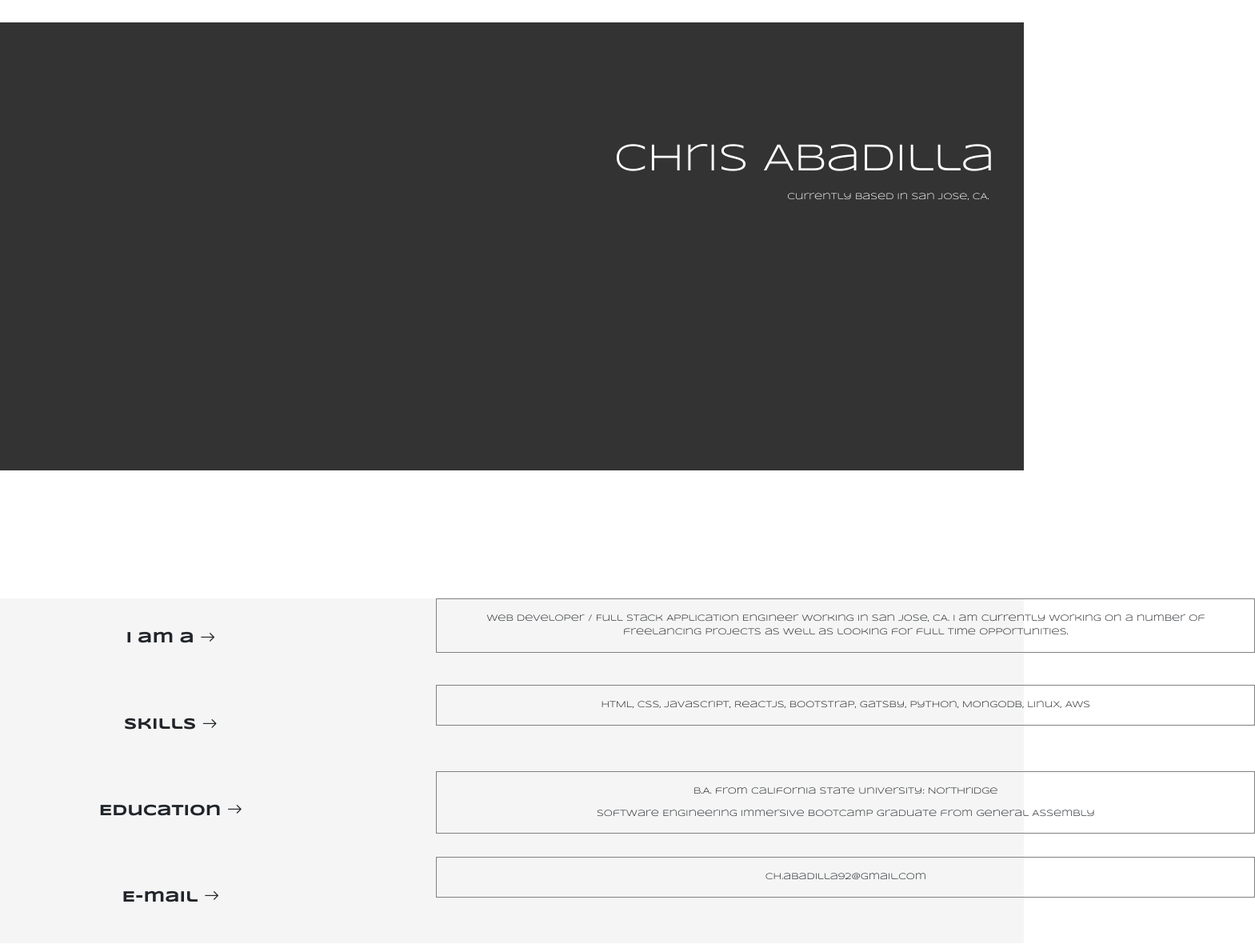
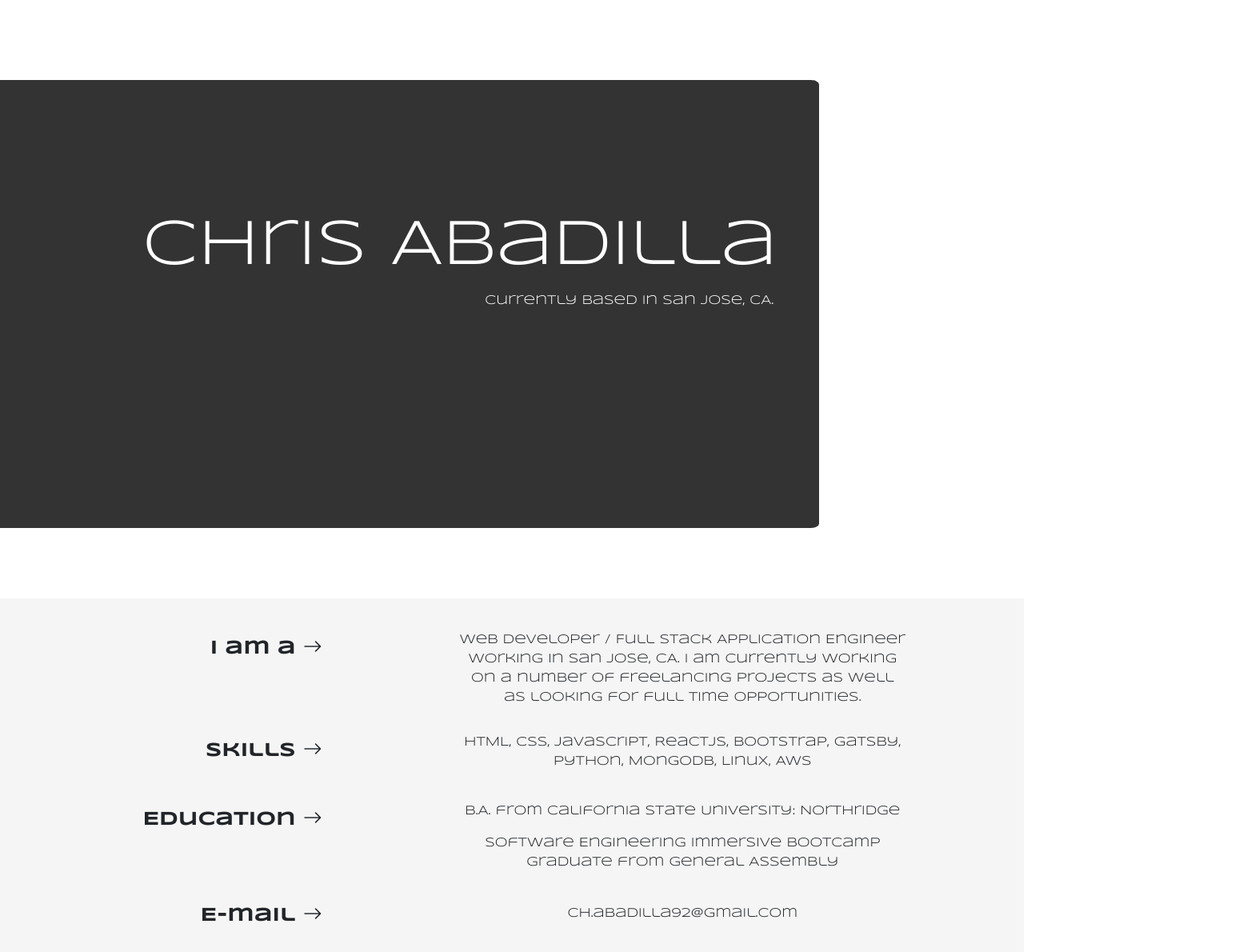
Before and after one commit to chabadilla92/reactportfolio, a React (Create React App) app: page /about in a window 1280 px wide. Shown: the part 52-1242 px from the top of the page at 80% size, 1569 px wide, since content can reach past the window. Built offline with nearby package versions, Linux system fonts and the light colour scheme; a web font is replaced by a local one.

Commit message:
finished

```diff
--- a/src/App.css
+++ b/src/App.css
@@ -399,21 +399,22 @@ li > a {
   #footerdiv > li > a {
     font-size: .8rem;
   }
+
+
+  #col2 > div {
+    border: none;
+    width: auto;
+  }
+
+  #row6 > #col2 {
+    padding-bottom: 0;
+  }
 }
 
 @media screen and (min-width:684px) {
   #footerdiv > li > a {
     font-size: 1rem;
   }
-
-  .projecttitle > a {
-    font-size: .8rem;
-  }
-
-  card > p {
-    font-size: .5rem;
-  }
-
 
 }
 
@@ -441,6 +442,8 @@ li > a {
   #footerdiv > li > a {
     font-size: .8rem;
   }
+
+
 }
 
 /* TABLET */
@@ -485,6 +488,34 @@ li > a {
   #footerdiv > li > a {
     font-size: 1.2rem;
   }
+
+/* About Me Page */
+  #aboutmeul > li > a {
+    font-size: 2em;
+  }
+
+  #row2 {
+    height: 60vh;
+    position: relative;
+  }
+
+  #aboutmeheader {
+    height: 40vh;
+    width: 80vw;
+    position: absolute;
+    top: 10%;
+    border-radius: 0 1% 1% 0;
+  }
+
+  #col1 > div > h3 {
+    padding: 1em;
+    text-align: right;
+  }
+
+   #row6 > #col2 {
+    padding-top: .5em;
+   }
+
 }
 
 @media screen and (min-width:820px) {
@@ -657,6 +688,32 @@ li > a {
   ul > li > a:hover {
     color: white;
   }
+
+  /* About Me Page */
+  #row2 {
+    height: 90vh;
+  }
+
+  #aboutmeheader {
+    height: 70vh;
+  }
+
+  #aboutmeheader > h2 {
+    font-size: 5rem;
+    margin-top: 2em;
+  }
+
+  #aboutmeheader > p {
+    font-size: 1em;
+  }
+
+  #col1 > div > h3 {
+    font-size: 1.5rem;
+  }
+
+  #col2 > div > p {
+    font-size: 1rem;
+  }
 }
 
 @media screen and (min-width:1440px) {
@@ -675,26 +732,84 @@ li > a {
 #footerdiv > li > a {
   font-size: 1.4rem;
 }
+
+/* About Me Page */
+#aboutmeul > li > a {
+  font-size: 3rem;
+}
+
+#aboutmeheader > h2 {
+  font-size: 6rem;
+  margin-top: 2em;
+}
+
+#aboutmeheader > p {
+  font-size: 1.6em;
+  padding-right: 2em;
+}
+
+#row3 {
+  padding-top: 2.5rem!important;
+}
+
+#col1 > div > h3 {
+  font-size: 2rem;
+}
+
+#col2 > div > p {
+  font-size: 1rem;
+}
+
+#row6 > #col2 {
+  padding-top: 1.2em;
+ }
 }
 
 @media screen and (min-width:2560px) {
   #chrisnav, #subheader {
-    font-size: 1.6rem;
+    font-size: 2rem;
   }
 
   .main > h1 {
-    font-size: 12rem;
+    font-size: 16rem;
   }
 
   .projecttitle > a {
-    font-size: 1.8rem;
+    font-size: 2rem;
   }
 
   card > p {
-    font-size: .8rem;
+    font-size: 1.2rem;
   }
 
   #footerdiv > li > a {
-    font-size: 1.6rem;
+    font-size: 2rem;
   }
+
+  /* About Me Page */
+  #aboutmeul > li > a {
+    font-size: 3rem;
+  }
+
+  #aboutmeheader > h2 {
+    font-size: 10rem;
+    margin-top: 3em;
+  }
+
+  #aboutmeheader > p {
+    font-size: 2.5em;
+    padding-right: 2em;
+  }
+
+  #col1 > div > h3 {
+    font-size: 4rem;
+  }
+
+  #col2 > div > p {
+    font-size: 2.5rem;
+  }
+
+  #row6 > #col2 {
+    padding-top: 4.5em!important;
+   }
 }
--- a/src/components/Footer.js
+++ b/src/components/Footer.js
@@ -10,7 +10,7 @@ function Footer() {
         <div>
         <ul id="footerdiv">
             <li class="about"><Link to="/about"><i class="bi bi-person-circle"></i></Link></li>
-            <li class="blog"><Link to="/blog"><i class="bi bi-journal-code"></i></Link></li>
+            {/* <li class="blog"><Link to="/blog"><i class="bi bi-journal-code"></i></Link></li> */}
             <li><a href="https://www.linkedin.com/in/christopher-abadilla/"><i class="bi bi-linkedin"></i></a></li>
             <li><a href="https://github.com/chabadilla92"><i class="bi bi-github"></i></a></li>
 
--- a/src/routes/aboutpage.js
+++ b/src/routes/aboutpage.js
@@ -19,27 +19,27 @@ export default function AboutPage() {
                     <p>Currently based in San Jose, CA.</p>
                 </div>
             </div>
-            <div id="row3" class="row">
-                <div id="col1" class="col-sm-4">
-                    <div class="row text-sm-end"><h3>I am a  <i class="bi bi-arrow-right"></i></h3></div>
+            <div id="row3" class="row pt-4">
+                <div id="col1" class="col-md-4">
+                    <div class="row text-md-end"><h3>I am a  <i class="bi bi-arrow-right"></i></h3></div>
                 </div>
-                <div id="col2" class="col-sm-6 offset-sm-1">
+                <div id="col2" class="col-md-6 offset-md-1">
                     <div class="row"><p>Web Developer / Full Stack Application Engineer working in San Jose, CA. I am currently working on a number of freelancing projects as well as looking for full time opportunities. </p></div>
                 </div>
             </div>
             <div id="row4" class="row">
-                <div id="col1" class="col-sm-4">
-                    <div class="row text-sm-end"><h3>Skills <i class="bi bi-arrow-right"></i></h3></div>
+                <div id="col1" class="col-md-4">
+                    <div class="row text-md-end"><h3>Skills <i class="bi bi-arrow-right"></i></h3></div>
                 </div>
-                <div id="col2" class="col-sm-6 offset-sm-1">
+                <div id="col2" class="col-md-6 offset-md-1">
                     <div class="row"><p>HTML, CSS, JavaScript, ReactJS, Bootstrap, Gatsby, Python, MongoDB, Linux, AWS</p></div>
                 </div>
             </div>
             <div id="row5" class="row">
-                <div id="col1" class="col-sm-4">
-                    <div class="row text-sm-end"><h3>Education <i class="bi bi-arrow-right"></i></h3></div>
+                <div id="col1" class="col-md-4">
+                    <div class="row text-md-end"><h3>Education <i class="bi bi-arrow-right"></i></h3></div>
                 </div>
-                <div id="col2" class="col-sm-6 offset-sm-1">
+                <div id="col2" class="col-md-6 offset-md-1">
                     <div class="row">
                         <p style={{marginBottom: "1em"}}>B.A. from California State University: Northridge </p>
                         <p>Software Engineering Immersive Bootcamp Graduate from General Assembly</p>
@@ -47,10 +47,10 @@ export default function AboutPage() {
                 </div>
             </div>
             <div id="row6" class="row">
-                <div id="col1" class="col-sm-4">
-                    <div class="row text-sm-end"><h3>E-mail <i class="bi bi-arrow-right"></i></h3></div>
+                <div id="col1" class="col-md-4">
+                    <div class="row text-md-end"><h3>E-mail <i class="bi bi-arrow-right"></i></h3></div>
                 </div>
-                <div id="col2" class="col-sm-6 offset-sm-1 pb-4">
+                <div id="col2" class="col-md-6 offset-md-1 pb-4">
                     <div class="row"><p>ch.abadilla92@gmail.com</p></div>
                 </div>
             </div>
```
